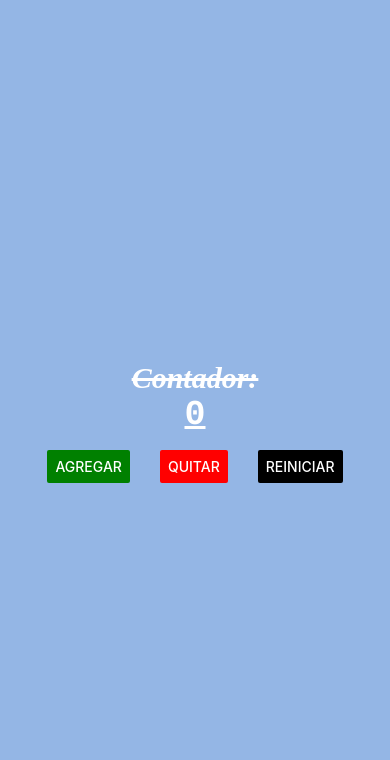
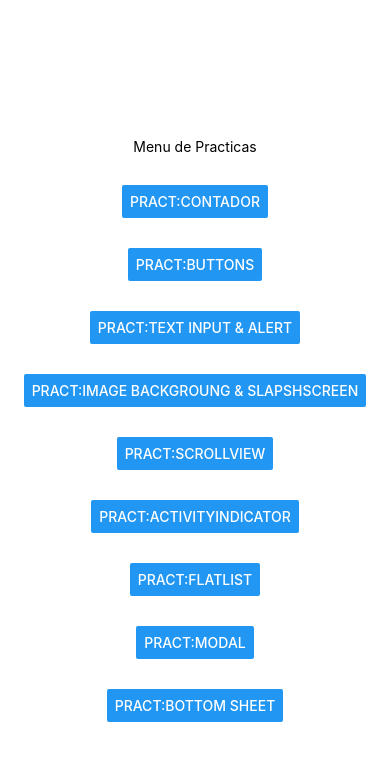
Before and after one commit to JesussDelgadoo/PAM213, a React Native app in the folder intro/: screen / in a window 390 px wide. Shown: the top 760 px of the page. Built offline with nearby package versions, Linux system fonts and the light colour scheme.

Commit message:
Menu de todas las practicas

```diff
--- a/intro/App.js
+++ b/intro/App.js
@@ -1,23 +1,9 @@
-//1.- Imports: Zona de Importaciones
-import { StatusBar } from 'expo-status-bar';
-import { StyleSheet, Text, View, Button } from 'react-native';
-import ContadorScreen from './screens/ContadorScreen';
 
-//2.- Main: Zona de Componentes
+import MenuScreen from './screens/MenuScreen';
+
 export default function App() {
 
   return (
-
-    <ContadorScreen></ContadorScreen>
+    <MenuScreen></MenuScreen>
   );
 }
-
-//3.- Styles: Zona de Estilos / Estica y Posicionamiento
-const styles = StyleSheet.create({
-  container: {
-    flex: 1,
-    backgroundColor: '#fff',
-    alignItems: 'center',
-    justifyContent: 'center',
-  },
-});
--- /dev/null
+++ b/intro/screens/ActivityIndicatorScreen.js
@@ -0,0 +1,12 @@
+import { Text, StyleSheet, View } from 'react-native'
+
+export default function ActivityIndicatorScreen() {
+
+    return (
+      <View>
+        <Text>Proximamente...</Text>
+      </View>
+    )
+}
+
+const styles = StyleSheet.create({})
--- /dev/null
+++ b/intro/screens/BotonesScreen.js
@@ -0,0 +1,12 @@
+import { Text, StyleSheet, View } from 'react-native'
+
+export default function BotonesScreen() {
+
+    return (
+      <View>
+        <Text>Proximamente por Jose Maria & equipo</Text>
+      </View>
+    )
+}
+
+const styles = StyleSheet.create({})
--- /dev/null
+++ b/intro/screens/BottomScreen.js
@@ -0,0 +1,12 @@
+import { Text, StyleSheet, View } from 'react-native'
+
+export default function BottomScreen() {
+
+    return (
+      <View>
+        <Text>Proximamente...</Text>
+      </View>
+    )
+}
+
+const styles = StyleSheet.create({})
--- /dev/null
+++ b/intro/screens/FlatListScreen.js
@@ -0,0 +1,12 @@
+import { Text, StyleSheet, View } from 'react-native'
+
+export default function FlatListScreen() {
+
+    return (
+      <View>
+        <Text>Proximamente...</Text>
+      </View>
+    )
+}
+
+const styles = StyleSheet.create({})
--- /dev/null
+++ b/intro/screens/ImageBackgroungScreen.js
@@ -0,0 +1,12 @@
+import { Text, StyleSheet, View } from 'react-native'
+
+export default function ImageBackgroungScreen() {
+
+    return (
+      <View>
+        <Text>Proximamente...</Text>
+      </View>
+    )
+}
+
+const styles = StyleSheet.create({})
--- /dev/null
+++ b/intro/screens/MenuScreen.js
@@ -0,0 +1,64 @@
+import { Text, StyleSheet, View, Button } from 'react-native'
+import React, { useState } from 'react'
+import ContadorScreen from './ContadorScreen'
+import BotonesScreen from './BotonesScreen'
+import TextInputScreen from './TextInputScreen'
+import ImageBackgroungScreen from './ImageBackgroungScreen'
+import ScrollViewScreen from './ScrollViewScreen'
+import ActivityIndicatorScreen from './ActivityIndicatorScreen'
+import FlatListScreen from './FlatListScreen'
+import ModalScreen from './ModalScreen'
+import BottomScreen from './BottomScreen'
+
+export default function MenuScreen() {
+
+  const [screen,setScreen] = useState('menu');
+
+  switch(screen){
+      case 'contador':
+        return <ContadorScreen/>
+      case 'botones':
+        return <BotonesScreen/>
+      case 'texto':
+        return <TextInputScreen/>
+      case 'imagen':
+        return <ImageBackgroungScreen/>
+      case 'scroll':
+        return <ScrollViewScreen/>
+      case 'actividad':
+        return <ActivityIndicatorScreen/>
+      case 'lista':
+        return <FlatListScreen/>
+      case 'modal':
+        return <ModalScreen/>
+      case 'bottom':
+        return <BottomScreen/>
+      case 'menu':
+        default:
+          return (
+              <View style={styles.botonesContainer}>
+                <Text>Menu de Practicas</Text>
+                <Button title='Pract:Contador' onPress={()=>setScreen('contador')}/>
+                <Button title='Pract:Buttons' onPress={()=>setScreen('botones')}/>
+                <Button title='Pract:Text Input & Alert' onPress={()=>setScreen('texto')}/>
+                <Button title='Pract:Image Backgroung & SlapshScreen' onPress={()=>setScreen('imagen')}/>
+                <Button title='Pract:ScrollView' onPress={()=>setScreen('scroll')}/>
+                <Button title='Pract:ActivityIndicator' onPress={()=>setScreen('actividad')}/>
+                <Button title='Pract:FlatList' onPress={()=>setScreen('lista')}/>
+                <Button title='Pract:Modal' onPress={()=>setScreen('modal')}/>
+                <Button title='Pract:Bottom Sheet' onPress={()=>setScreen('bottom')}/>
+              </View>
+          )
+  }
+
+}
+
+const styles = StyleSheet.create({
+  botonesContainer:{
+      flex: 1,
+      marginTop: 15,
+      alignItems: 'center',
+      justifyContent: 'center',
+      gap: 30,
+  }
+})
--- /dev/null
+++ b/intro/screens/ModalScreen.js
@@ -0,0 +1,12 @@
+import { Text, StyleSheet, View } from 'react-native'
+
+export default function ModalScreen() {
+
+    return (
+      <View>
+        <Text>Proximamente...</Text>
+      </View>
+    )
+}
+
+const styles = StyleSheet.create({})
--- /dev/null
+++ b/intro/screens/ScrollViewScreen.js
@@ -0,0 +1,12 @@
+import { Text, StyleSheet, View } from 'react-native'
+
+export default function ScrollViewScreen() {
+
+    return (
+      <View>
+        <Text>Proximamente...</Text>
+      </View>
+    )
+}
+
+const styles = StyleSheet.create({})
--- /dev/null
+++ b/intro/screens/TextInputScreen.js
@@ -0,0 +1,12 @@
+import { Text, StyleSheet, View } from 'react-native'
+
+export default function TextInputScreen() {
+
+    return (
+      <View>
+        <Text>Proximamente...</Text>
+      </View>
+    )
+}
+
+const styles = StyleSheet.create({})
```
